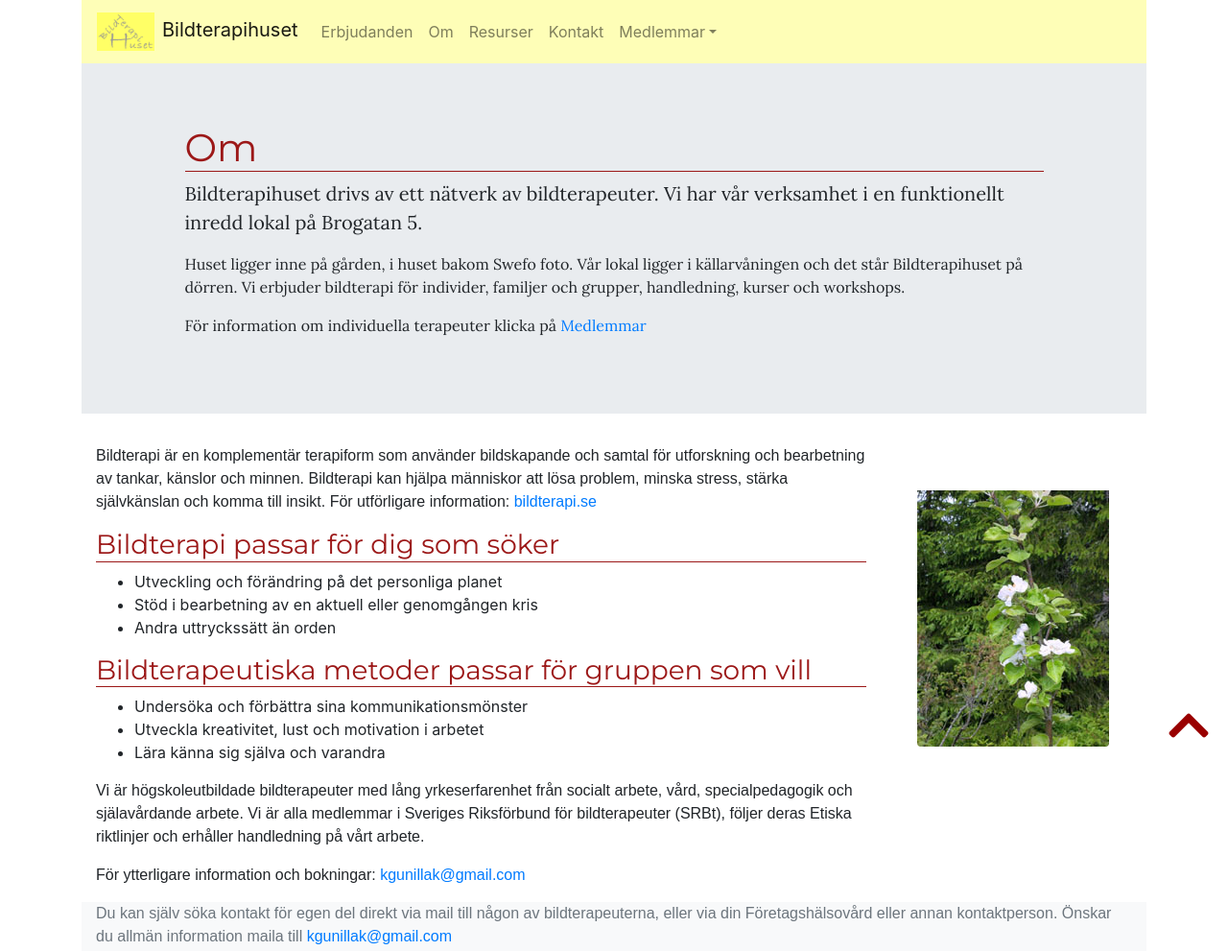
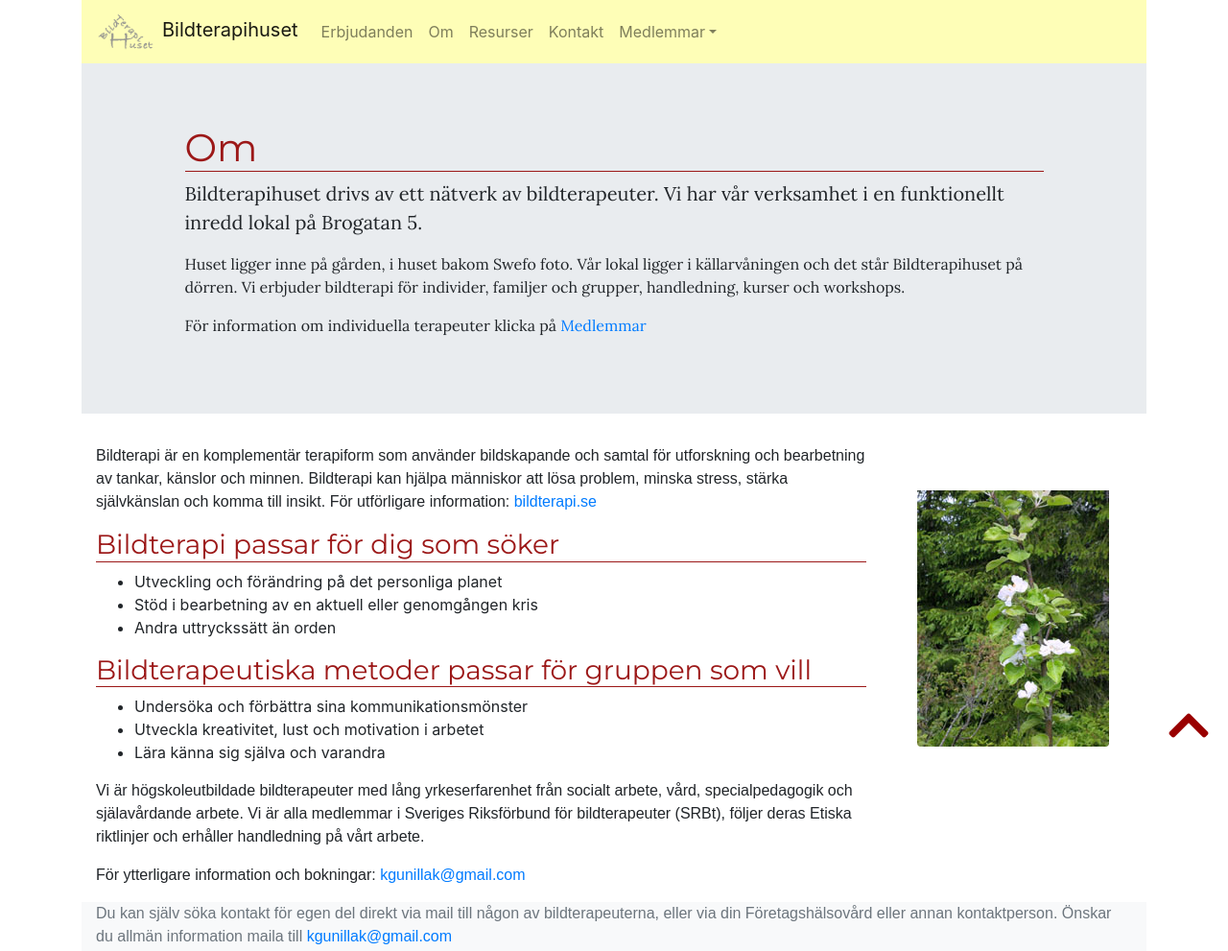
Before and after one commit to jensadev/bthpug, a website: page src/about.pug in a window 1280 px wide. Shown: the top 991 px of the page at 96% size. Drawn offline with nearby package versions, Linux system fonts and the light colour scheme; files that its build step writes are made by us from their sources; files whose address does not match are found by name; a web font is replaced by a local one.

Commit message:
Rebuild, ny logga.

```diff
--- a/src/nav.pug
+++ b/src/nav.pug
@@ -11,7 +11,7 @@ mixin drop(href, name)
 
 nav(class='navbar navbar-expand-lg navbar-light navbar-custom')
     a(class='navbar-brand', href='index.html' title='Bildterapihuset')
-        img(class='mr-2' src='images/logo.gif' height='40' alt='Bildterapihuset logo')
+        img(class='mr-2' src='images/logo.png' height='40' alt='Bildterapihuset logo')
         | Bildterapihuset
     button(class='navbar-toggler', type='button', data-toggle='collapse', data-target='#navbar', aria-controls='navbar', aria-expanded='false', aria-label='Toggle navigation')
         span(class='navbar-toggler-icon')
```
Also changed, not shown: dist/about.html, dist/contact.html, dist/images/logo.png (added), dist/index.html, dist/layout.html, dist/members.html, dist/nav.html, dist/offer.html, dist/resources.html.
